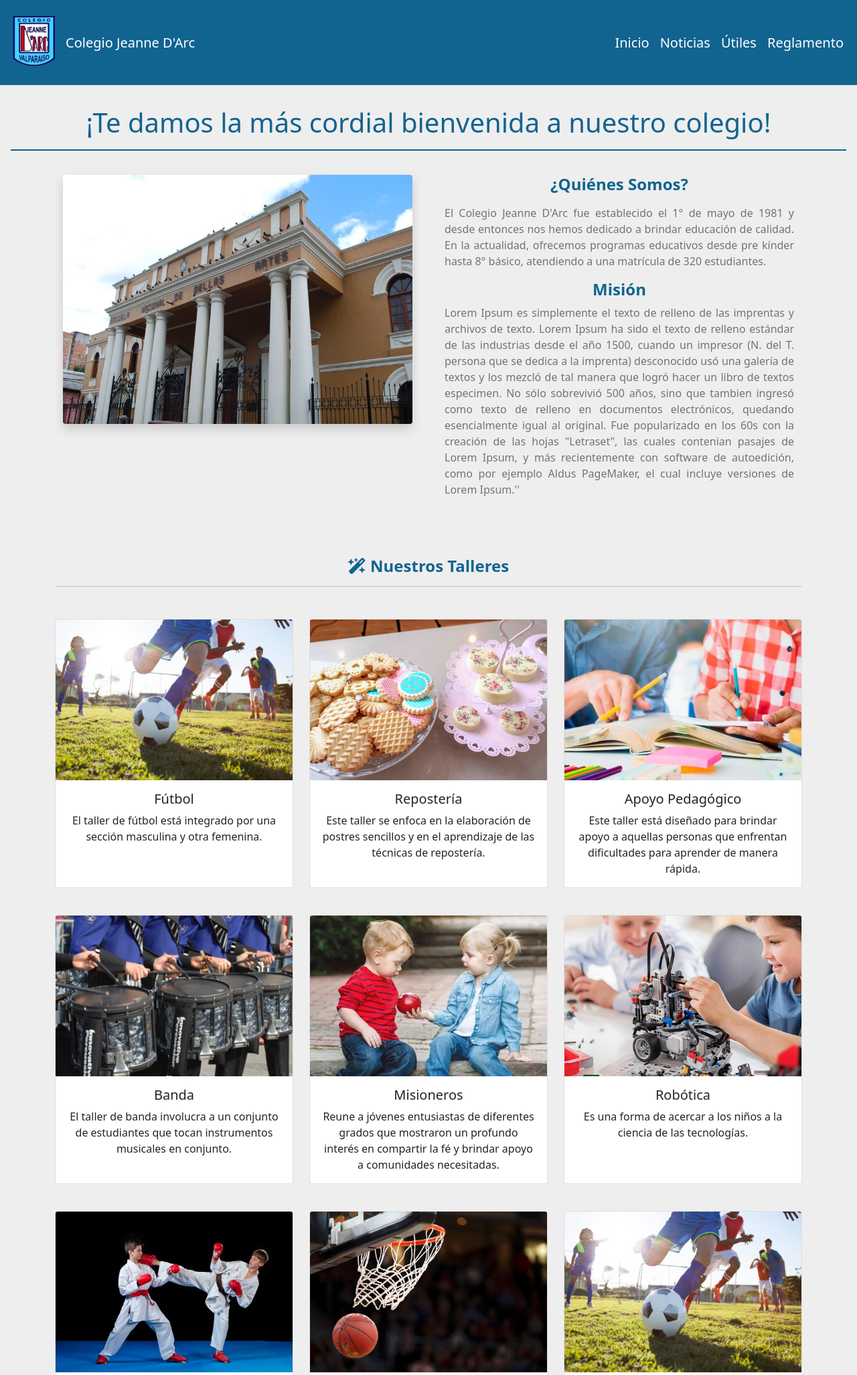
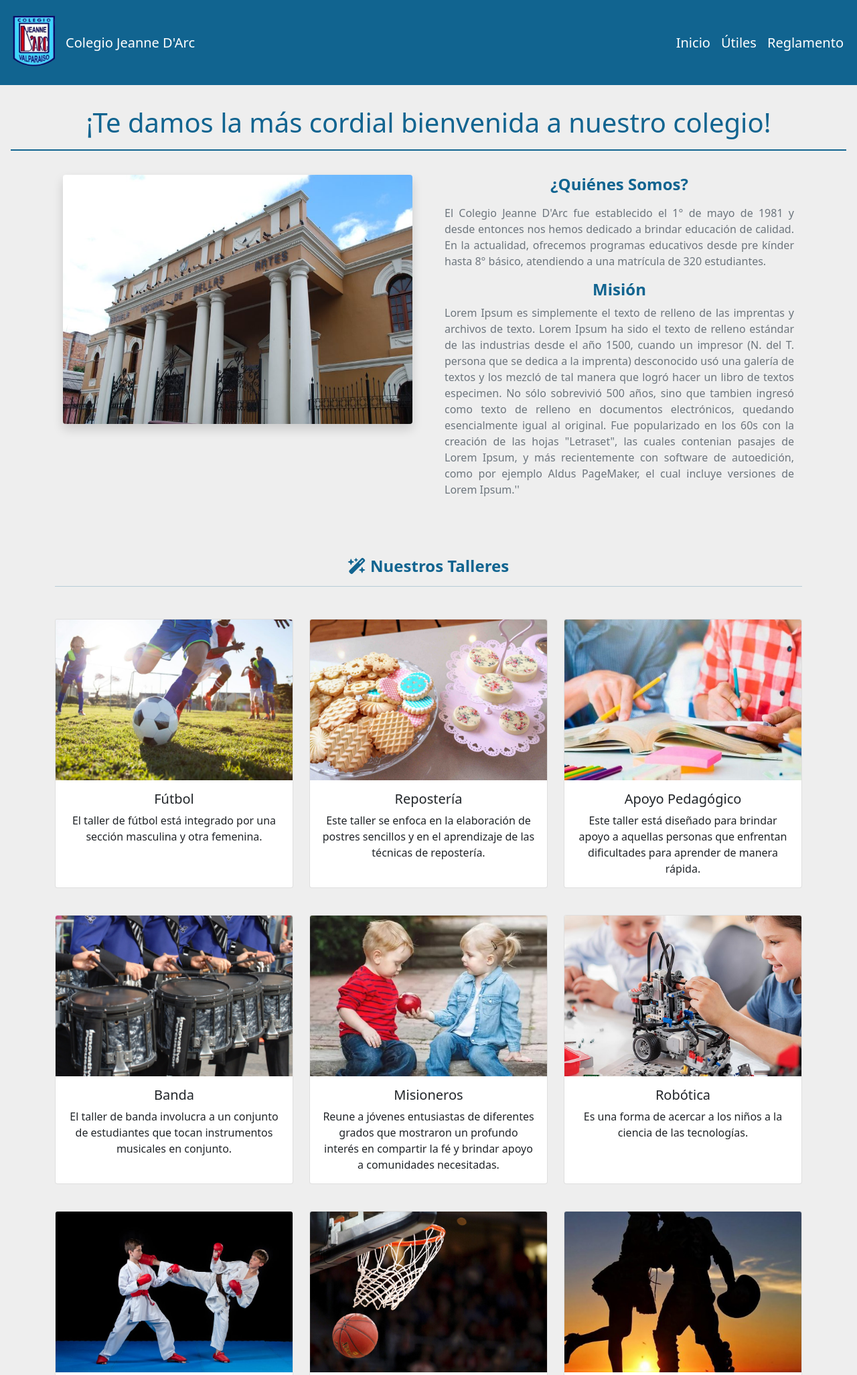
Before and after one commit to Empowerdeith/Proyecto-Modernizar, a Django app: page / in a window 1280 px wide. Shown: the top 2053 px of the page at 67% size. Run offline with Django 4.2, Linux system fonts and the light colour scheme; some libraries are stand-ins or nearby versions.

Commit message:
Fixes front-page

```diff
--- a/ProyectoColegio/mainApp/templates/portada/portada.html
+++ b/ProyectoColegio/mainApp/templates/portada/portada.html
@@ -193,7 +193,7 @@
       <div class="col mb-3 d-flex align-items-stretch">
         <div class="card">
           <img
-            src="{% static 'img/talleres/soccer.jpg' %}"
+            src="{% static 'img/talleres/caporales_danza.jpg' %}"
             class="card-img-top"
             alt="..."
           />
--- a/ProyectoColegio/mainApp/templates/snippets/navbar.html
+++ b/ProyectoColegio/mainApp/templates/snippets/navbar.html
@@ -28,9 +28,6 @@
           <a class="nav-link text-white fs-5" href="/">Inicio</a>
         </li>
         <li class="nav-item">
-          <a class="nav-link text-white fs-5" href="#">Noticias</a>
-        </li>
-        <li class="nav-item">
           <a class="nav-link text-white fs-5" href="/utiles">Útiles</a>
         </li>
         <li class="nav-item">
```
Also changed, not shown: ProyectoColegio/static/img/talleres/caporales_danza.jpg (added).
